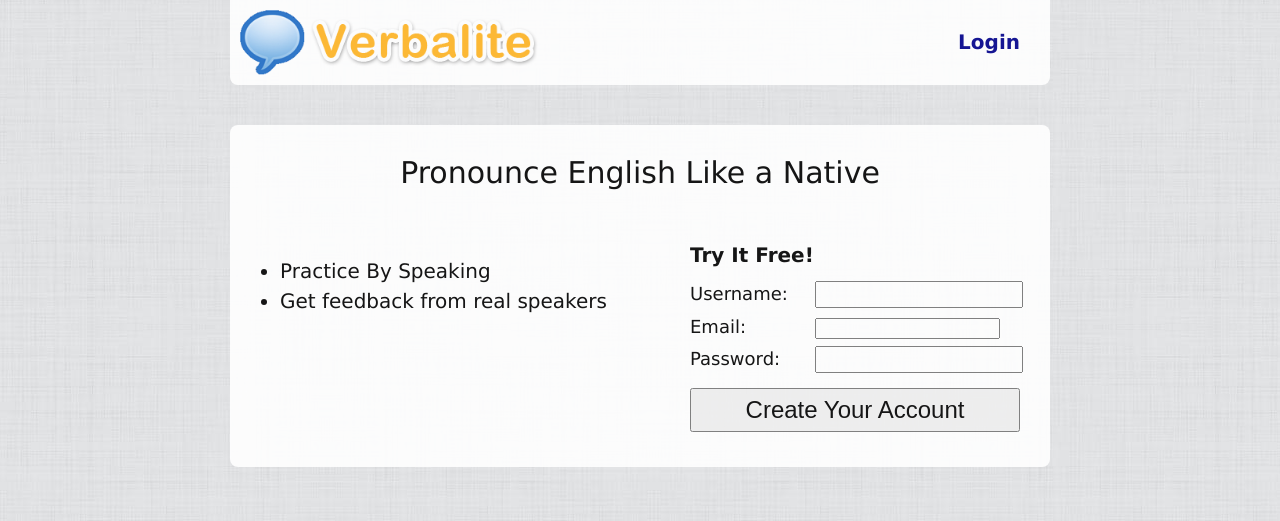
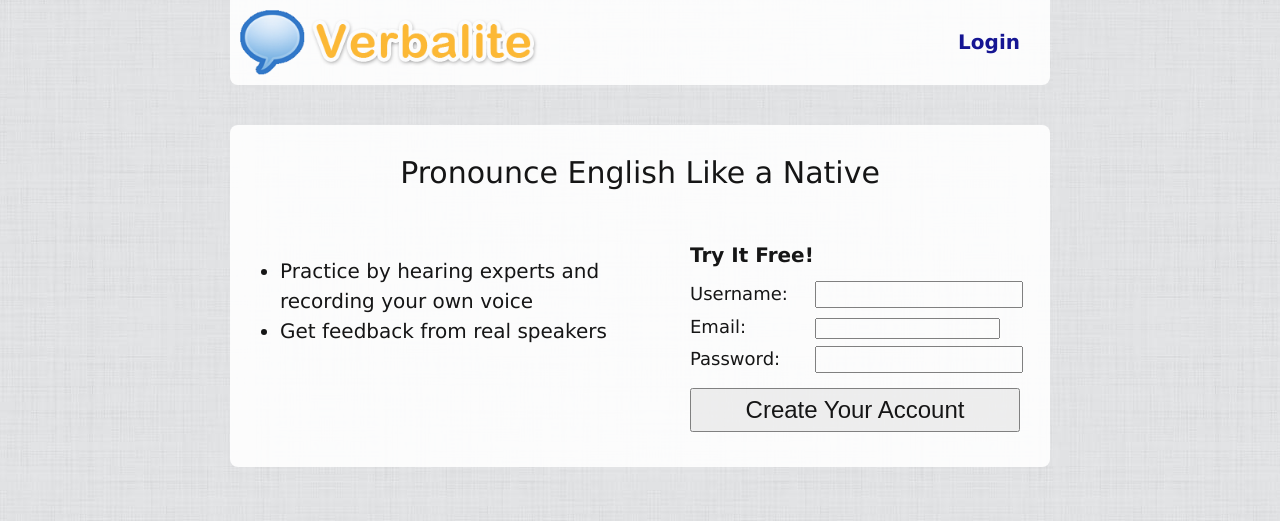
Before and after one commit to ddgromit/mimicme, a Django app: page / in a window 1280 px wide. Shown: the top 521 px of the page. Run offline with Django 3.2, Linux system fonts and the light colour scheme.

Commit message:
Homepage copy

```diff
--- a/core/templates/homepage.html
+++ b/core/templates/homepage.html
@@ -37,7 +37,7 @@
     </div>
     <div class="bullets">
         <ul>
-            <li class='item'>Practice By Speaking</li>
+            <li class='item'>Practice by hearing experts and recording your own voice</li>
             <li class='item'>Get feedback from real speakers</li>
         </ul>
     </div>
```
